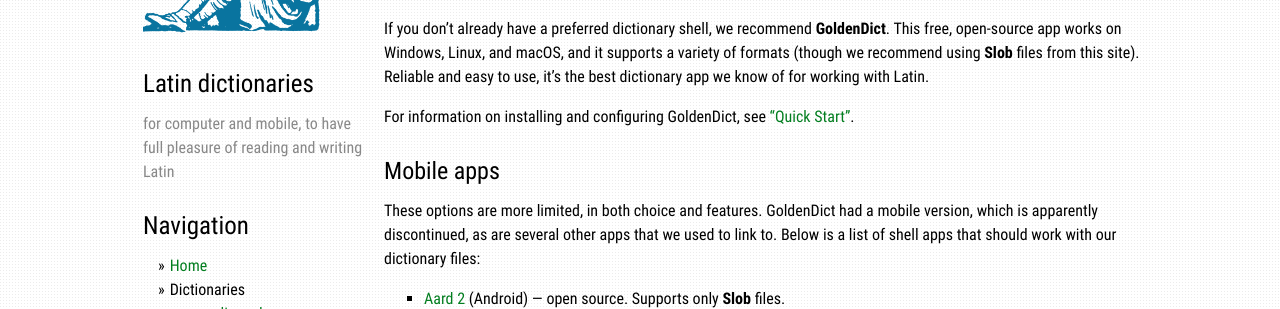
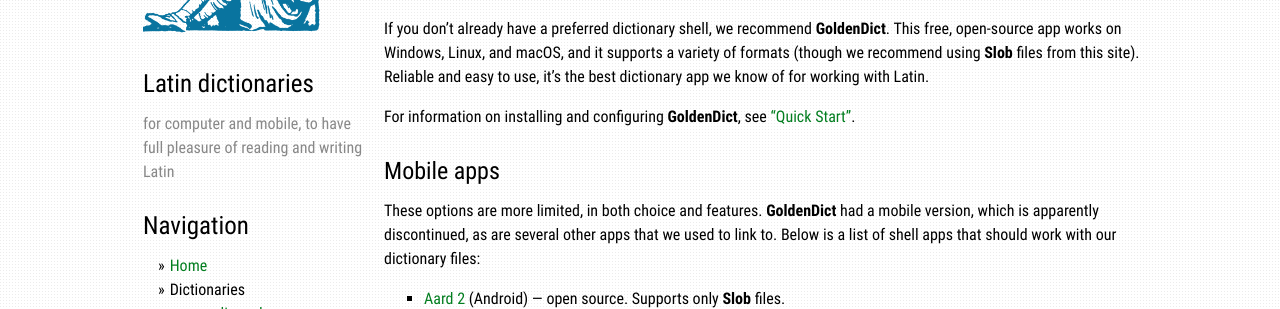
Before and after one commit to latin-dict/latin-dict.github.io, a Jekyll site: the page built from docs/docs.md, in a window 1280 px wide. Shown: the part 243-552 px from the top of the page. Built offline with Jekyll 4.4.1, drawn with Linux system fonts in a browser that asks for light colours.

Commit message:
Update docs.md

```diff
--- a/docs/docs.md
+++ b/docs/docs.md
@@ -13,11 +13,11 @@
 
 If you don't already have a preferred dictionary shell, we recommend **GoldenDict**. This free, open-source app works on Windows, Linux, and macOS, and it supports a variety of formats (though we recommend using **Slob** files from this site). Reliable and easy to use, it's the best dictionary app we know of for working with Latin.
 
-For information on installing and configuring GoldenDict, see ["Quick Start"]({{ site.baseurl }}{% link docs/howto.md %}).
+For information on installing and configuring **GoldenDict**, see ["Quick Start"]({{ site.baseurl }}{% link docs/howto.md %}).
 
 ## Mobile apps
 
-These options are more limited, in both choice and features. GoldenDict had a mobile version, which is apparently discontinued, as are several other apps that we used to link to. Below is a list of shell apps that should work with our dictionary files:
+These options are more limited, in both choice and features. **GoldenDict** had a mobile version, which is apparently discontinued, as are several other apps that we used to link to. Below is a list of shell apps that should work with our dictionary files:
 
 * [Aard 2](http://aarddict.org/) (Android) — open source. Supports only **Slob** files.
 * [Alpus](https://alpusapp.com/index.html) (Android, iOS) — commercial, with a free version that allows up to 5 active dictionaries. The interface is little more than a seach bar with forward and backward arrows, but it supports many formats. (Use with **StarDict** or **XDXF** files from this site.)
```
